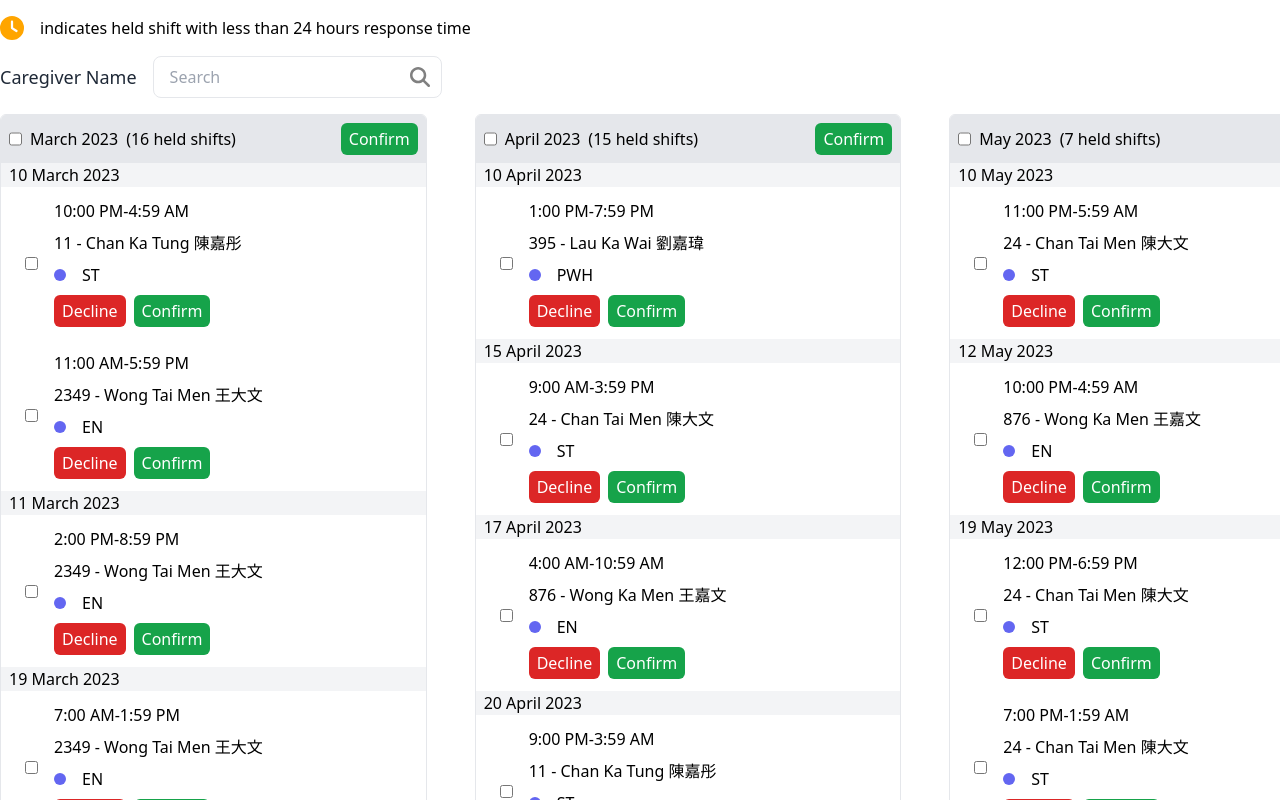
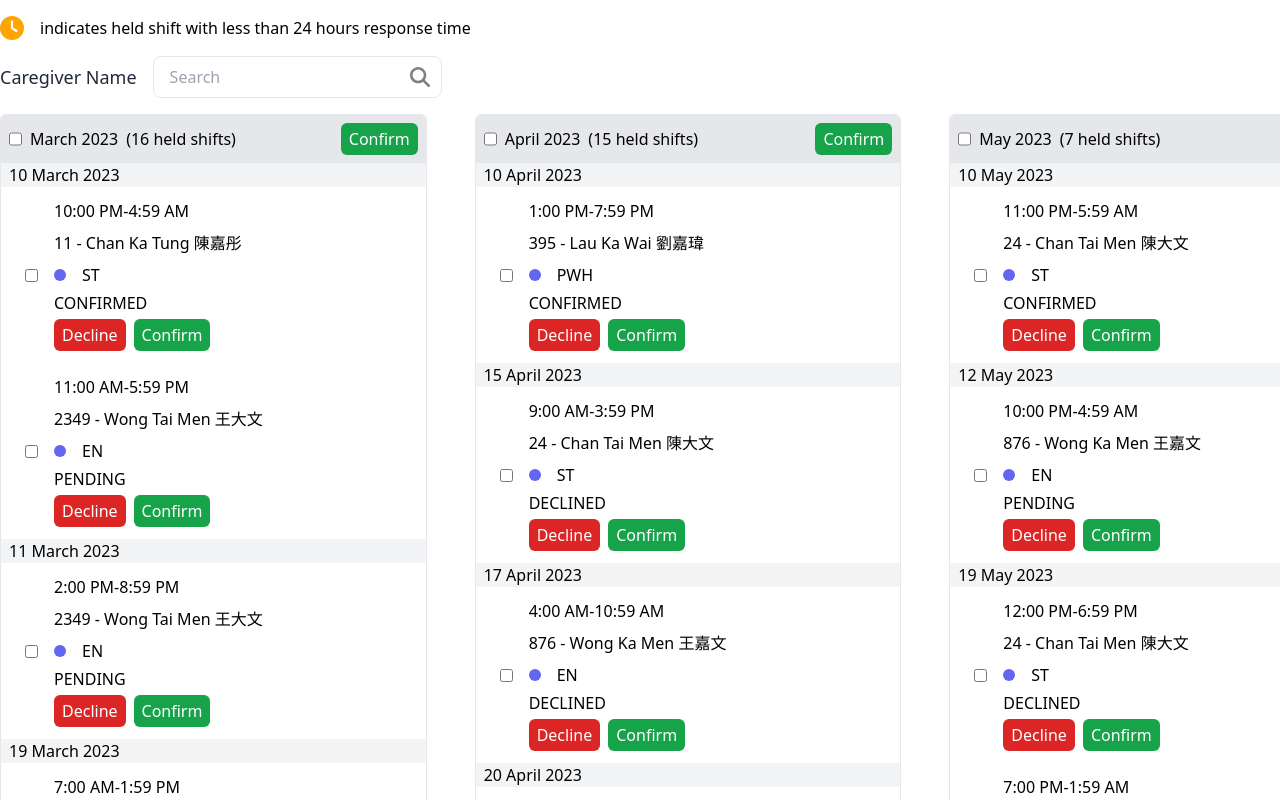
Before and after one commit to yilverdeja/caregiver-admin-dashboard, a React (Vite) app in the folder frontend/: page / in a window 1280 px wide. Shown: the top 800 px of the page. Built offline with nearby package versions, Linux system fonts and the light colour scheme.

Commit message:
feat: update shift status

```diff
--- a/frontend/package.json
+++ b/frontend/package.json
@@ -10,6 +10,7 @@
     "preview": "vite preview"
   },
   "dependencies": {
+    "immer": "^10.0.4",
     "react": "^18.2.0",
     "react-dom": "^18.2.0",
     "react-icons": "^5.0.1",
--- a/frontend/src/components/ShiftCard.tsx
+++ b/frontend/src/components/ShiftCard.tsx
@@ -4,9 +4,10 @@ import ShiftSelectionContext from '../contexts/ShiftSelectionContext';
 
 interface Props {
 	shift: Shift;
+	onUpdateStatus: (status: 'DECLINED' | 'CONFIRMED' | 'PENDING') => void;
 }
 
-const ShiftCard = ({ shift }: Props) => {
+const ShiftCard = ({ shift, onUpdateStatus }: Props) => {
 	const { selectedShifts, toggleShift } = useContext(ShiftSelectionContext);
 	const isChecked = selectedShifts[shift.id] || false;
 
@@ -37,11 +38,18 @@ const ShiftCard = ({ shift }: Props) => {
 					<span className="flex w-3 h-3 me-3 bg-indigo-500 rounded-full"></span>
 					<p>{shift.role}</p>
 				</div>
+				<p>{shift.status}</p>
 				<div className="flex flex-row gap-2 my-1">
-					<button className="bg-red-600 text-white px-2 py-1 rounded-md">
+					<button
+						className="bg-red-600 text-white px-2 py-1 rounded-md"
+						onClick={() => onUpdateStatus('DECLINED')}
+					>
 						Decline
 					</button>
-					<button className="bg-green-600 text-white px-2 py-1 rounded-md">
+					<button
+						className="bg-green-600 text-white px-2 py-1 rounded-md"
+						onClick={() => onUpdateStatus('CONFIRMED')}
+					>
 						Confirm
 					</button>
 				</div>
--- a/frontend/src/components/ShiftsDayView.tsx
+++ b/frontend/src/components/ShiftsDayView.tsx
@@ -8,7 +8,7 @@ interface Props {
 }
 
 function ShiftsDayView({ monthKey, dayKey }: Props) {
-	const { filteredShiftsByMonthAndDay } = useShiftStore();
+	const { filteredShiftsByMonthAndDay, updateShiftStatus } = useShiftStore();
 	const shifts = filteredShiftsByMonthAndDay[monthKey][dayKey];
 
 	if (!shifts || shifts.length === 0) {
@@ -20,7 +20,13 @@ function ShiftsDayView({ monthKey, dayKey }: Props) {
 		<div>
 			<ShiftDate name={dayKey + ' ' + monthKey} />
 			{shifts.map((shift) => (
-				<ShiftCard key={shift.id} shift={shift} />
+				<ShiftCard
+					key={shift.id}
+					shift={shift}
+					onUpdateStatus={(status) => {
+						updateShiftStatus(shift.id, status);
+					}}
+				/>
 			))}
 		</div>
 	);
--- a/frontend/src/store.ts
+++ b/frontend/src/store.ts
@@ -1,4 +1,6 @@
 import { create } from 'zustand';
+// TODO: use immer to update states
+// import { immer } from 'zustand/middleware/immer'
 import shifts from './data/shifts';
 
 export interface Shift {
@@ -79,6 +81,10 @@ interface ShiftStore {
 	setSearchTerm: (term: string) => void;
 	filteredShiftsByMonthAndDay: GroupedShifts;
 	setShifts: () => void;
+	updateShiftStatus: (
+		shiftId: number,
+		status: 'DECLINED' | 'CONFIRMED' | 'PENDING'
+	) => void;
 }
 
 export const useShiftStore = create<ShiftStore>((set, get) => ({
@@ -98,10 +104,58 @@ export const useShiftStore = create<ShiftStore>((set, get) => ({
 		});
 	},
 	searchTerm: '',
-	setSearchTerm: (term: string) => {
+	setSearchTerm: (term) => {
 		set({ searchTerm: term });
 		const filtered = filterGroupedShifts(term, get().shiftsByMonthAndDay);
 		set({ filteredShiftsByMonthAndDay: filtered });
+	},
+	updateShiftStatus: (shiftId, newStatus) => {
+		set((state) => {
+			const idMap = state.shiftIdToMonthDayMap;
+			if (!(shiftId in idMap)) {
+				// return the current state if shiftId is not found
+				return { ...state };
+			}
+
+			const { monthKey, dayKey } = idMap[shiftId];
+
+			// update the status in the groupedShifts
+			const updatedGroupedShifts = {
+				...state.shiftsByMonthAndDay,
+				[monthKey]: {
+					...state.shiftsByMonthAndDay[monthKey],
+					[dayKey]: state.shiftsByMonthAndDay[monthKey][dayKey].map(
+						(shift) =>
+							shift.id === shiftId
+								? { ...shift, status: newStatus }
+								: shift
+					),
+				},
+			};
+
+			// update the filtered GroupedShifts if they exist
+			const updatedFilteredGroupedShifts =
+				state.filteredShiftsByMonthAndDay && {
+					...state.filteredShiftsByMonthAndDay,
+					[monthKey]: {
+						...state.filteredShiftsByMonthAndDay[monthKey],
+						[dayKey]: state.filteredShiftsByMonthAndDay[monthKey][
+							dayKey
+						].map((shift) =>
+							shift.id === shiftId
+								? { ...shift, status: newStatus }
+								: shift
+						),
+					},
+				};
+
+			return {
+				shiftsByMonthAndDay: updatedGroupedShifts,
+				filteredShiftsByMonthAndDay:
+					updatedFilteredGroupedShifts ||
+					state.filteredShiftsByMonthAndDay,
+			};
+		});
 	},
 }));
 
```
Also changed, not shown: 1 other file (tests, documents, lock files or other folders).
